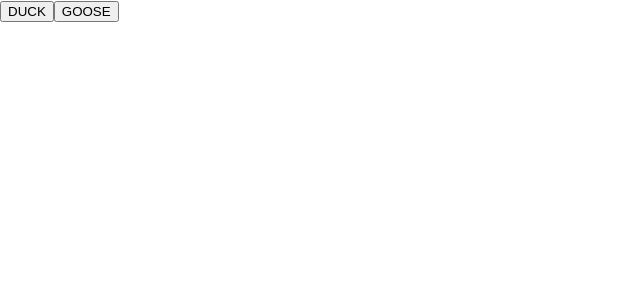
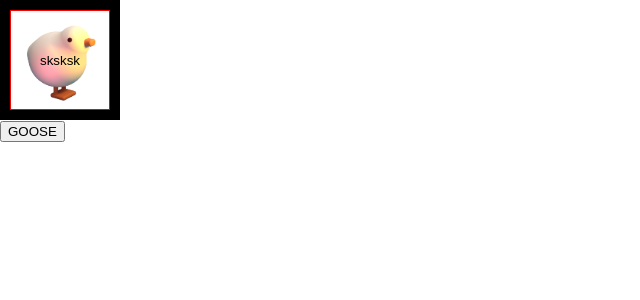
Before and after one commit to flaming-snowman/lahacks2023, a React (Create React App) app: page / in a window 1280 px wide. Shown: the top 300 px of the page, without its empty margins (0-640 px from the left). Built offline with nearby package versions, Linux system fonts and the light colour scheme.

Commit message:
Add Duck Button

```diff
--- a/src/App.css
+++ b/src/App.css
@@ -36,3 +36,16 @@
     transform: rotate(360deg);
   }
 }
+.btn {
+  background-color: transparent;
+  border: 1px solid red;
+  width: inherit;
+  height: inherit;
+}
+#duck-btn {
+  background-image: url("/public/DUCK.png");
+  width: 100px;
+  height: 100px;
+  border: 10px solid black;
+  background-size: cover;
+}
--- a/src/App.js
+++ b/src/App.js
@@ -1,5 +1,10 @@
+import "./App.css";
 function DuckButton({}) {
-  return <button>DUCK</button>;
+  return (
+    <div id="duck-btn">
+      <button class="btn">sksksk</button>
+    </div>
+  );
 }
 function GooseButton({}) {
   return <button>GOOSE</button>;
```
Also changed, not shown: public/DUCK.png (added).
